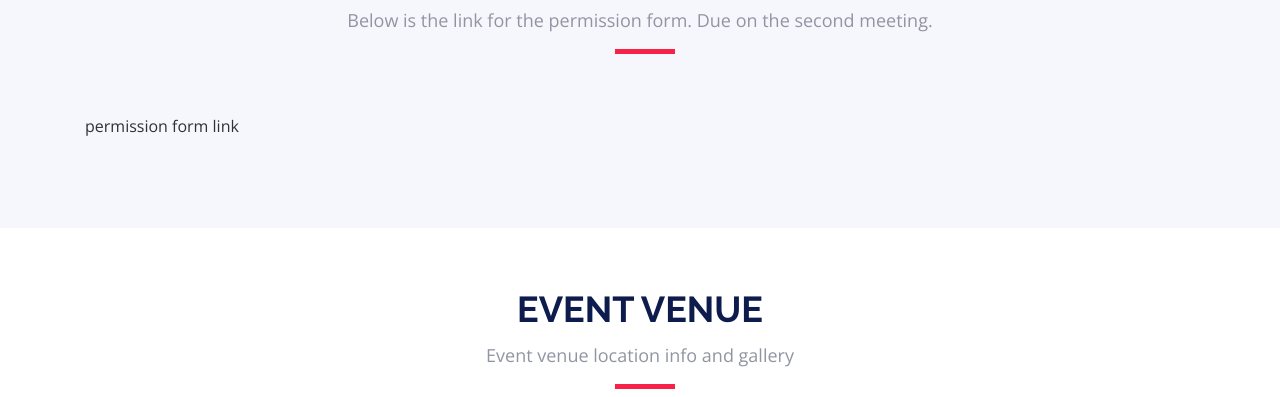
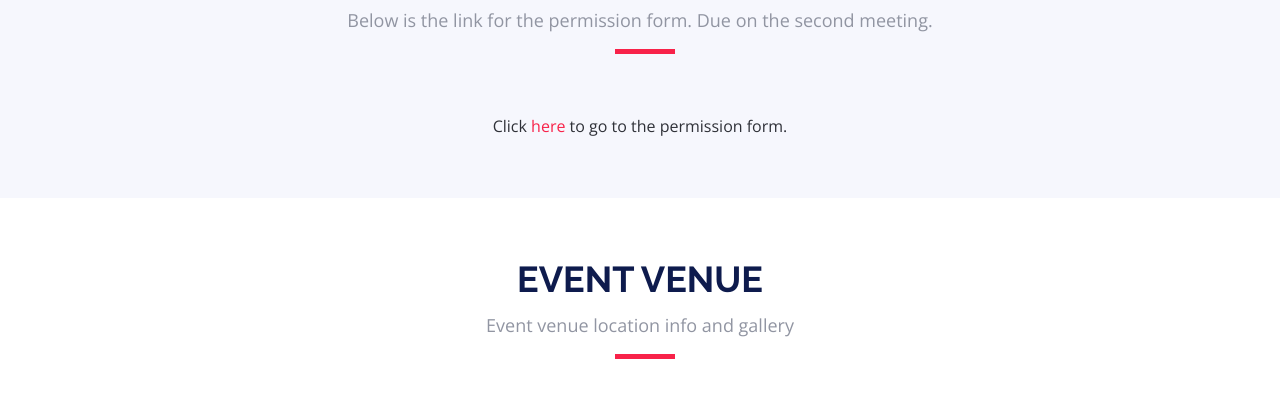
Before and after one commit to lydiag253/ted_website, a plain HTML site: page index.html in a window 1280 px wide. Shown: the part 4047-4444 px from the top of the page. Drawn offline with nearby package versions, Linux system fonts and the light colour scheme; files whose address does not match are found by name.

Commit message:
xdgfjchgkfhl

```diff
--- a/index.html
+++ b/index.html
@@ -365,7 +365,8 @@
         </div>
 
         <!-- <div class="row no-gutters supporters-wrap clearfix"> -->
-          <p>permission form link</p>
+          <center>Click <a href="file:///Users/nicolelogan/GitHub/ted_website/TED-EdStudentTalksPermissionForm.English.pdf">
+            here</a> to go to the permission form.</center>
 
           <!-- <div class="col-lg-3 col-md-4 col-xs-6">
             <div class="supporter-logo">
```
Also changed, not shown: pics/blueted.png (deleted), pics/tedlight.png (renamed from tedlight.png), 3 other files.
